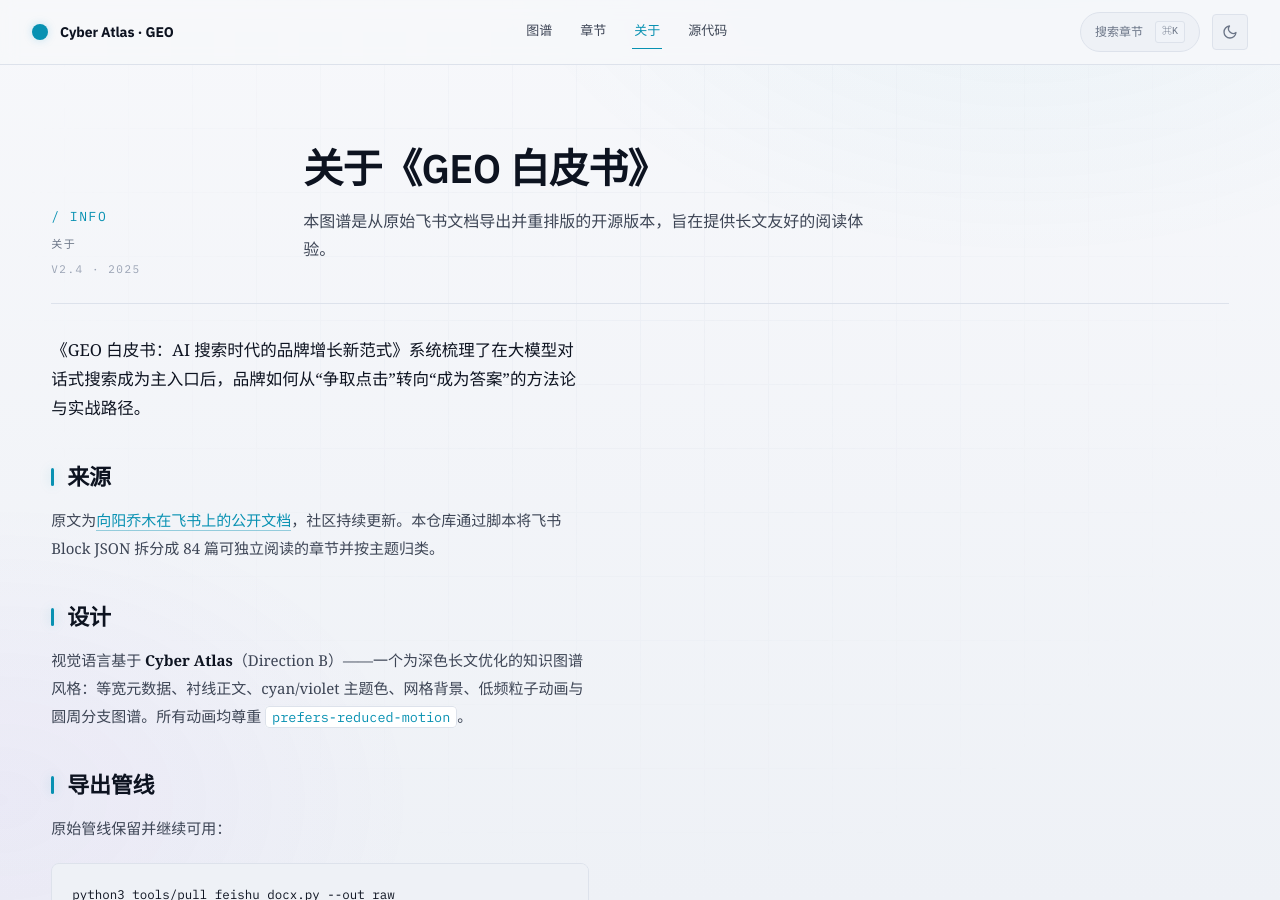
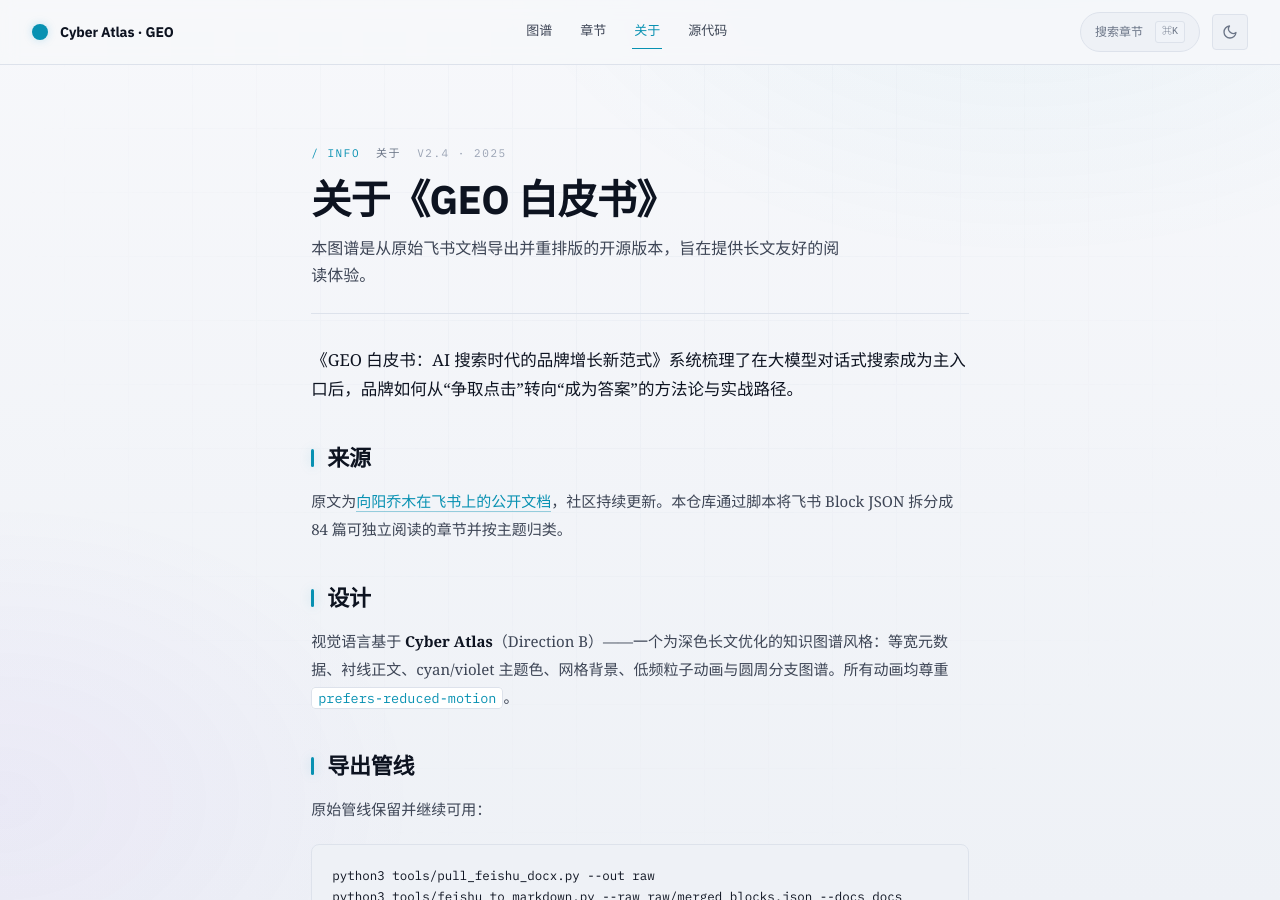
Before and after one commit to joeeeeey/geo-whitepaper, a Jekyll site: the page built from docs/about.md, in a window 1280 px wide and 900 px high. Built offline with Jekyll 4.4.1, drawn with Linux system fonts in a browser that asks for light colours.

Commit message:
Center /about/ page content
The about page used .body { max-width: 64ch } without a margin:auto, so the
content was stuck to the left of the 1320px .page container. Restyled the
page wrapper to a 760px centered column with a regular H1/lede header
instead of the article-style section-head two-column kicker, since this is
a plain info page, not a chapter listing.

Verified at 1440x900: .page renders at x=340 w=760 with symmetric 340px
gaps left and right.

Co-Authored-By: Claude Opus 4.7 (1M context) <noreply@anthropic.com>

```diff
--- a/docs/about.md
+++ b/docs/about.md
@@ -4,20 +4,18 @@ title: "关于本图谱"
 permalink: /about/
 ---
 
-<div class="page">
-  <header class="section-head" style="margin-top: var(--s-6);">
-    <div class="kicker">
-      <span class="ord">/ INFO</span>
+<div class="page" style="max-width: 760px;">
+  <header style="margin-top: var(--s-6); padding-bottom: var(--s-6); border-bottom: 1px solid var(--line);">
+    <div style="font-family: var(--font-mono); font-size: 11px; letter-spacing: .14em; text-transform: uppercase; color: var(--text-muted); display: flex; gap: var(--s-4); margin-bottom: var(--s-3); flex-wrap: wrap;">
+      <span style="color: var(--accent);">/ INFO</span>
       <span>关于</span>
-      <span style="color:var(--text-faint);">v2.4 · 2025</span>
+      <span style="color: var(--text-faint);">v2.4 · 2025</span>
     </div>
-    <div>
-      <h2>关于《GEO 白皮书》</h2>
-      <p class="blurb">本图谱是从原始飞书文档导出并重排版的开源版本，旨在提供长文友好的阅读体验。</p>
-    </div>
+    <h1 style="margin: 0 0 var(--s-3); font-size: clamp(28px, 4vw, 40px); font-weight: 700; letter-spacing: -.015em; line-height: 1.2;">关于《GEO 白皮书》</h1>
+    <p style="font-family: var(--font-serif); font-size: 16px; line-height: 1.7; color: var(--text-secondary); margin: 0; max-width: 60ch;">本图谱是从原始飞书文档导出并重排版的开源版本，旨在提供长文友好的阅读体验。</p>
   </header>
 
-  <article class="body" style="max-width: var(--read-max); margin-top: var(--s-7);">
+  <article class="body" style="margin-top: var(--s-7);">
     <p class="lede">《GEO 白皮书：AI 搜索时代的品牌增长新范式》系统梳理了在大模型对话式搜索成为主入口后，品牌如何从“争取点击”转向“成为答案”的方法论与实战路径。</p>
 
     <h2 id="origin">来源</h2>
```
